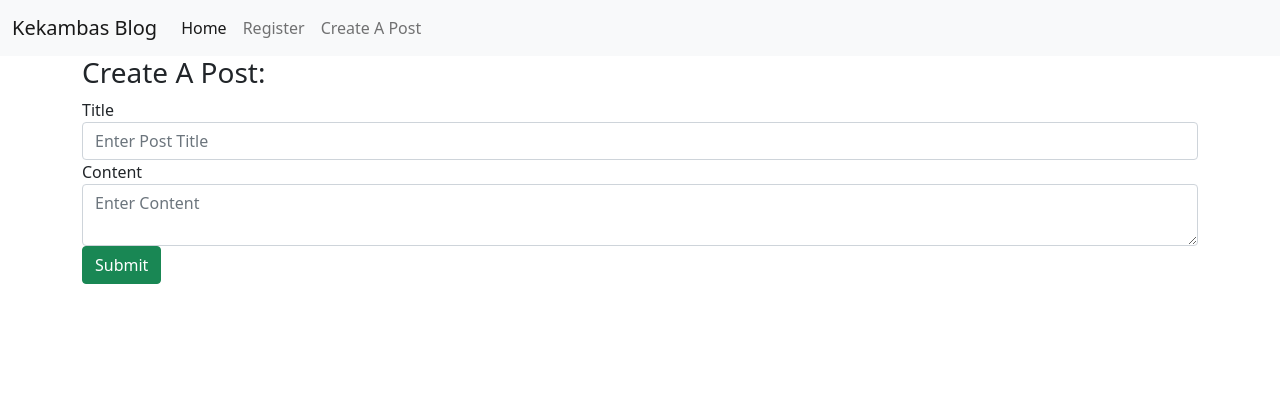
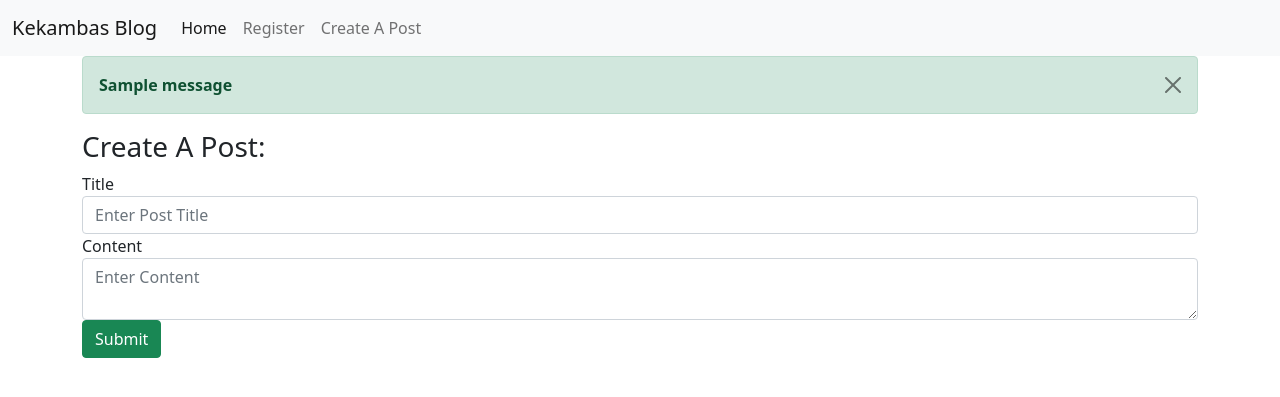
Before and after one commit to fjohngaughan/kekambas_flask_react, a Flask app: page /createpost in a window 1280 px wide. Shown: the top 397 px of the page. Run offline with Flask 2, Linux system fonts and the light colour scheme; tables that the repository leaves empty hold one stand-in row (values such as "Sample post"); one stand-in notice (Sample message) is shown; some libraries are stand-ins or nearby versions.

Commit message:
Wednesday morning

```diff
--- a/app/routes.py
+++ b/app/routes.py
@@ -1,6 +1,7 @@
-from app import app
-from flask import render_template, request
+from app import app, db
+from flask import render_template, request, flash, redirect, url_for
 from app.forms import UserInfoForm, PostForm
+from app.models import User
 
 @app.route('/')
 @app.route('/index')
@@ -21,7 +22,17 @@ def register():
         username = form.username.data
         email = form.email.data
         password = form.password.data
-        print(username, email, password)
+        # print(username, email, password)
+
+        # create a new instance of User
+        new_user = User(username, email, password)
+        # add new instance to our database
+        db.session.add(new_user)
+        # commit database
+        db.session.commit()
+
+        flash("You have succesfully signed up!", "success")
+        return redirect(url_for('hello_world'))
     return render_template('register.html', title=title, form=form)
 
 
--- a/app/templates/base.html
+++ b/app/templates/base.html
@@ -14,6 +14,17 @@
     {% include 'nav.html' %}
 
     <div class="container">
+        {% with messages = get_flashed_messages(with_categories=True) %}
+            {% if messages %}
+                {% for category,message in messages %}
+                    <div class="alert alert-{{ category }} alert-dismissible fade show" role="alert">
+                        <strong>{{ message }}</strong>
+                        <button type="button" class="btn-close" data-bs-dismiss="alert" aria-label="Close"></button>
+                    </div>
+                {% endfor %}
+            {% endif %}
+        {% endwith %}
+
         {% block content %}
 
         {% endblock content %}
--- a/requirements.txt
+++ b/requirements.txt
@@ -11,6 +11,7 @@ itsdangerous==1.1.0
 Jinja2==2.11.3
 Mako==1.1.4
 MarkupSafe==1.1.1
+psycopg2==2.8.6
 python-dateutil==2.8.1
 python-dotenv==0.15.0
 python-editor==1.0.4
```
